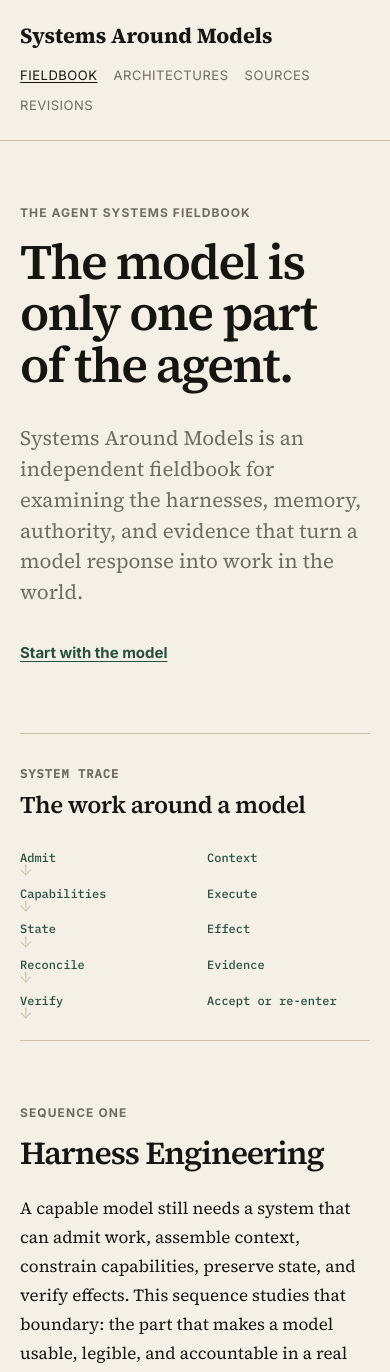
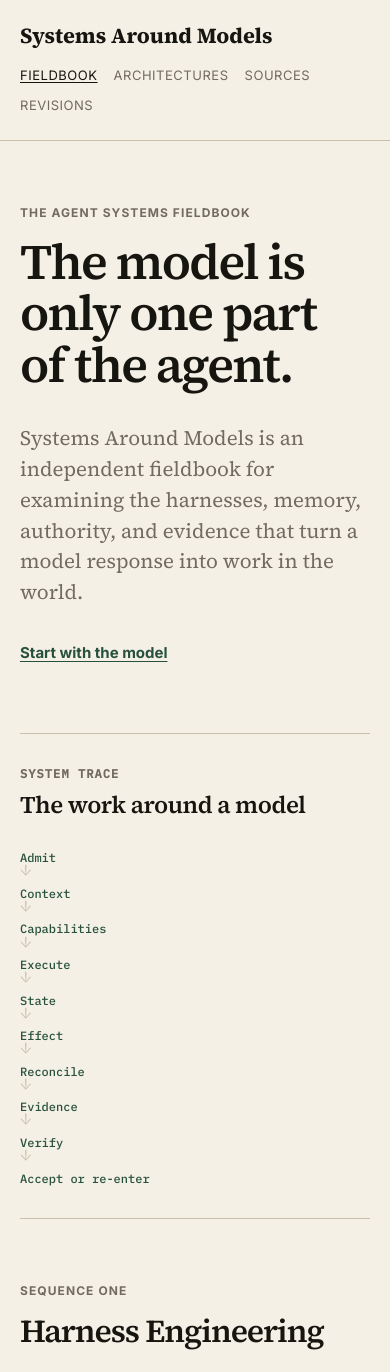
Before and after one commit to Pin4sf/systems-around-models, a Next.js app: page / in a window 390 px wide. Shown: the top 1372 px of the page. Built offline with nearby package versions, Linux system fonts and the light colour scheme.

Commit message:
site: preserve trace order on mobile (why: connectors must follow system sequence)

```diff
--- a/app/globals.css
+++ b/app/globals.css
@@ -311,8 +311,8 @@ footer {
   }
 
   .system-trace__steps {
-    grid-template-columns: repeat(2, minmax(0, 1fr));
-    gap: 1.25rem 1.5rem;
+    grid-template-columns: 1fr;
+    gap: 1.25rem;
   }
 
   .system-trace__step:not(:last-child)::after {
@@ -321,10 +321,6 @@ footer {
     bottom: -1.15rem;
     left: 0;
     content: "↓";
-  }
-
-  .system-trace__step:nth-child(2n):not(:last-child)::after {
-    display: none;
   }
 
   .system-trace__label {
```
